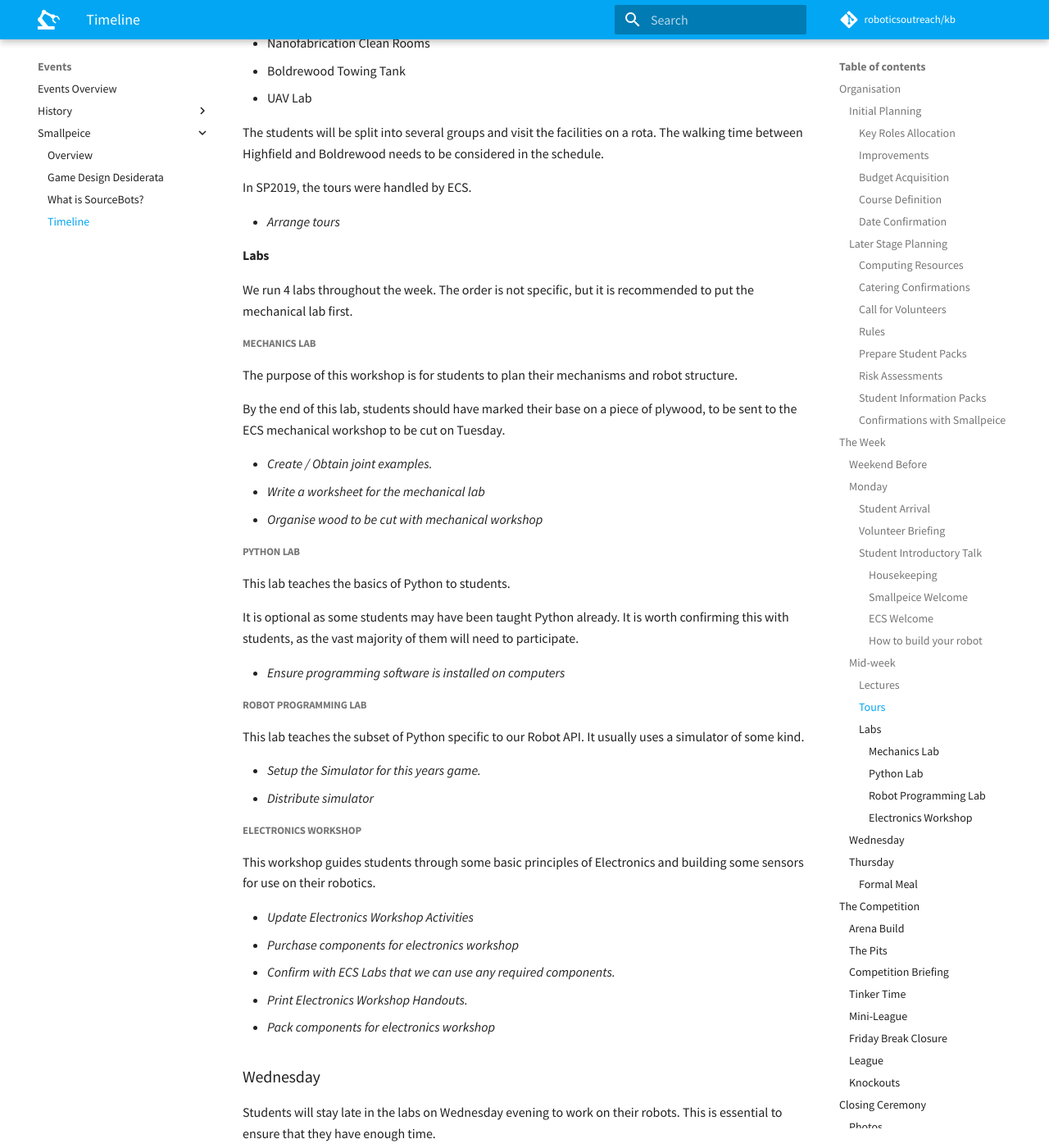
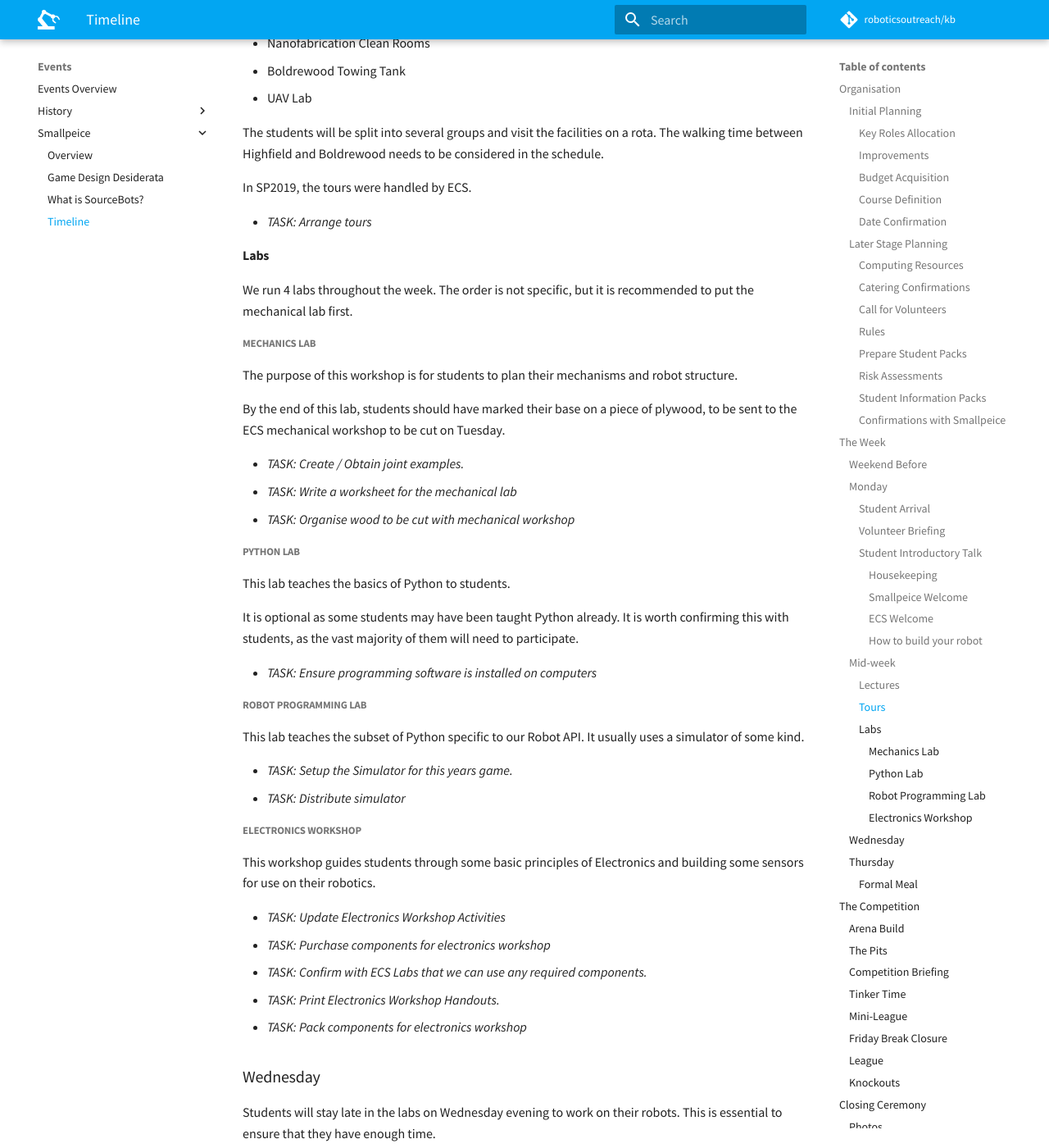
Before and after one commit to roboticsoutreach/kb, an MkDocs documentation site: the page built from docs/events/smallpeice/timeline.md, in a window 1280 px wide and 1400 px high, scrolled down 7712 px. Shown: the whole window at 82% size. Built offline with MkDocs 1.6.1 and Material for MkDocs 9.7.7, drawn with Linux system fonts in a browser that asks for light colours; comment, search, counter and statistics services are not loaded; some of the changed text lies outside the part shown.

Commit message:
Highlight tasks more clearly.

```diff
--- a/docs/events/smallpeice/timeline.md
+++ b/docs/events/smallpeice/timeline.md
@@ -20,8 +20,8 @@ At this stage, we need to work out the organisation and details of the course so
 
 The key leads in each organisation need to be identified. SRO needs a point of contactP to manage discussions with ECS and keep track of tasks. ECS need to select an academic who will be in charge of the course from their end.
 
-- *ECS to select academic lead*
-- *SRO select primary organisational contact*
+- *TASK: ECS to select academic lead*
+- *TASK: SRO select primary organisational contact*
     - SRO usually have a team of people working on organising the summer school, but the University likes to have a name on their list.
 
 #### Improvements
@@ -30,8 +30,8 @@ The key leads in each organisation need to be identified. SRO needs a point of c
 
 Any major improvements that we want to make to the summer school following feedback from the previous year need to be identified.
 
-- *Review Retro from previous year*
-- *Review feedback from Smallpeice*
+- *TASK: Review Retro from previous year*
+- *TASK: Review feedback from Smallpeice*
 
 #### Budget Acquisition
 
@@ -39,9 +39,9 @@ Any major improvements that we want to make to the summer school following feedb
 
 Food, accomodation and evening activities are funded and managed by Smallpeice. The funds required to run the daytime robotics activities come from ECS. In order for ECS to allocate the required fund, a draft budget is required. This can be based on the costs for the previous year + inflation (CPI - Consumer Price Index). Additional planning may be required if changes with new costs are planned (e.g major equipment manufacture).
 
-- *Perform a rough inventory / inventory audit.*
-- *Create and submit a draft budget to ECS*
-- *ECS will confirm budget and provide cost codes.*
+- *TASK: Perform a rough inventory / inventory audit.*
+- *TASK: Create and submit a draft budget to ECS*
+- *TASK: ECS will confirm budget and provide cost codes.*
 
 #### Course Definition
 
@@ -51,7 +51,7 @@ The details of the course need to be confirmed between us, ECS and Smallpeice. I
 
 At the time of writing, the course description from the previous year could not be found.
 
-- *Confirm the course definition*
+- *TASK: Confirm the course definition*
 
 #### Date Confirmation
 
@@ -64,10 +64,10 @@ Proposed dates are usually suggested by Smallpeice after discussions with the un
 - Bar 2 and other spaces in B42
 - (Ideally) Large space near our primary storage - currently B53 / 4025
 
-- *Book Labs*
-- *Book SUSU*
-- *Book rooms for logistics*
-- *Confirm dates with Smallpeice*
+- *TASK: Book Labs*
+- *TASK: Book SUSU*
+- *TASK: Book rooms for logistics*
+- *TASK: Confirm dates with Smallpeice*
 
 ### Later Stage Planning
 
@@ -79,16 +79,16 @@ Proposed dates are usually suggested by Smallpeice after discussions with the un
 
 We need to ensure that the students on the course have sufficient access to the University's computing resources.
 
-- *Confirm conference accounts* (usually done by ECS)
-- *Borrow laptops.* (1 per team.)
+- *TASK: Confirm conference accounts* (usually done by ECS)
+- *TASK: Borrow laptops.* (1 per team.)
 
 #### Catering Confirmations
 
 Whilst SRO do not handle most of the catering, it is important for us to check that it has been booked. We do need to book any breaks taking place in SUSU though, as this cannot be done though Hospitality.
 
-- *Confirm break catering*
-- *Confirm meal catering*
-- *Book breaks with SUSU*
+- *TASK: Confirm break catering*
+- *TASK: Confirm meal catering*
+- *TASK: Book breaks with SUSU*
 
 #### Call for Volunteers
 
@@ -134,11 +134,11 @@ The game for the event should be designed and agreed upon as early as possible i
 
 When designing the game, it is worth reading the [Game Design Desiderata](/events/smallpeice/game-design)
 
-- *Open game idea submissions*
-- *Hold discussion meeting*
-- *Submit final idea*
-- *Finalise Rules into formal document*
-- *Prepare information for Rules Q&A*
+- *TASK: Open game idea submissions*
+- *TASK: Hold discussion meeting*
+- *TASK: Submit final idea*
+- *TASK: Finalise Rules into formal document*
+- *TASK: Prepare information for Rules Q&A*
 
 #### Prepare Student Packs
 
@@ -146,12 +146,12 @@ When designing the game, it is worth reading the [Game Design Desiderata](/event
 
 At the introductory talk each student is given a pack. These bags include printouts of the rules and a map of campus, and prospectuses.
 
-- *Print Rules*
-- *Pack promotional items e.g pens*
-- *Acquire bags*
-- *Print maps of campus* (mark key areas?)
-- *Acquire Prospectuses*
-- *Pack the student packs*
+- *TASK: Print Rules*
+- *TASK: Pack promotional items e.g pens*
+- *TASK: Acquire bags*
+- *TASK: Print maps of campus* (mark key areas?)
+- *TASK: Acquire Prospectuses*
+- *TASK: Pack the student packs*
 
 #### Risk Assessments
 
@@ -163,7 +163,7 @@ Past risk assessments can be found [here](https://github.com/roboticsoutreach/ri
 
 In SP2019, the risk assessments were handled by ECS, working with us to ensure that any risks from the activities were covered.
 
-- *Create Risk Assessment*
+- *TASK: Create Risk Assessment*
 
 #### Student Information Packs
 
@@ -177,7 +177,7 @@ About a month before the event Smallpeice send out the event information and sev
 
 This is mostly handled by ECS.
 
-- *Book car parking for parents for finals*
+- *TASK: Book car parking for parents for finals*
 
 #### Confirmations with Smallpeice
 
@@ -246,7 +246,7 @@ Smallpeice will briefly welcome the students and talk to them after safeguarding
 
 General Outreach / selling of the university.
 
-- *Confirm presenter for ECS Welcome Talk*
+- *TASK: Confirm presenter for ECS Welcome Talk*
 
 ##### How to build your robot
 
@@ -260,8 +260,8 @@ Usually a video to show them what the robots are like. This has historically bee
 
 A demo robot can optionally be used.
 
-- *Prepare Robot Building Presentation*
-- *Prepare Demo Robot*
+- *TASK: Prepare Robot Building Presentation*
+- *TASK: Prepare Demo Robot*
 
 ### Mid-week
 
@@ -271,8 +271,8 @@ The content in this section is free to move around, as the schedule sees fit.
 
 The students attend three academic talks on topics relevant to the course. Each lecture should be an hour long and is usually given by a lecturer within ECS.
 
-- *Find lecturers for three lectures.*
-- *Ensure rooms are booked for lectures*
+- *TASK: Find lecturers for three lectures.*
+- *TASK: Ensure rooms are booked for lectures*
 
 #### Tours
 
@@ -289,7 +289,7 @@ The students will be split into several groups and visit the facilities on a rot
 
 In SP2019, the tours were handled by ECS.
 
-- *Arrange tours*
+- *TASK: Arrange tours*
 
 #### Labs
 
@@ -301,9 +301,9 @@ The purpose of this workshop is for students to plan their mechanisms and robot
 
 By the end of this lab, students should have marked their base on a piece of plywood, to be sent to the ECS mechanical workshop to be cut on Tuesday.
 
-- *Create / Obtain joint examples.*
-- *Write a worksheet for the mechanical lab*
-- *Organise wood to be cut with mechanical workshop*
+- *TASK: Create / Obtain joint examples.*
+- *TASK: Write a worksheet for the mechanical lab*
+- *TASK: Organise wood to be cut with mechanical workshop*
 
 ##### Python Lab
 
@@ -311,24 +311,24 @@ This lab teaches the basics of Python to students.
 
 It is optional as some students may have been taught Python already. It is worth confirming this with students, as the vast majority of them will need to participate.
 
-- *Ensure programming software is installed on computers*
+- *TASK: Ensure programming software is installed on computers*
 
 ##### Robot Programming Lab
 
 This lab teaches the subset of Python specific to our Robot API. It usually uses a simulator of some kind.
 
-- *Setup the Simulator for this years game.*
-- *Distribute simulator*
+- *TASK: Setup the Simulator for this years game.*
+- *TASK: Distribute simulator*
 
 ##### Electronics Workshop
 
 This workshop guides students through some basic principles of Electronics and building some sensors for use on their robotics.
 
-- *Update Electronics Workshop Activities*
-- *Purchase components for electronics workshop*
-- *Confirm with ECS Labs that we can use any required components.*
-- *Print Electronics Workshop Handouts.*
-- *Pack components for electronics workshop*
+- *TASK: Update Electronics Workshop Activities*
+- *TASK: Purchase components for electronics workshop*
+- *TASK: Confirm with ECS Labs that we can use any required components.*
+- *TASK: Print Electronics Workshop Handouts.*
+- *TASK: Pack components for electronics workshop*
 
 ### Wednesday
 
@@ -348,8 +348,8 @@ Notably, we ask a couple of the ECS academics responsible for admissions to come
 
 Students will present their robots during the meal in "lightning talks". They are not informed of the lightning talks until Thursday afternoon.
 
-- *Invite some ECS academics to the formal meal*
-- *Move robots to formal meal venue*
+- *TASK: Invite some ECS academics to the formal meal*
+- *TASK: Move robots to formal meal venue*
 
 ## The Competition
 
@@ -361,15 +361,15 @@ The arena is built in the Cube. There are not any other suitable locations on ca
 
 The Cube will need to be prepared for the competition, which will take the majority of the week.
 
-- *Arrange for Estates and Facilities to move arena parts to the Cube*
-- *Purchase arena construction materials*
-- *Hire any materials needed for the arena (Scaff / Truss)*
-- *Book Tables and Chairs from SUSU*
-- *Book tech from SUSU*
-- *Obtain screens for the arena.*
-- *Plan arena lighting*
-- *Print arena markers (if using vision)*
-- *Print signage for Cube*
+- *TASK: Arrange for Estates and Facilities to move arena parts to the Cube*
+- *TASK: Purchase arena construction materials*
+- *TASK: Hire any materials needed for the arena (Scaff / Truss)*
+- *TASK: Book Tables and Chairs from SUSU*
+- *TASK: Book tech from SUSU*
+- *TASK: Obtain screens for the arena.*
+- *TASK: Plan arena lighting*
+- *TASK: Print arena markers (if using vision)*
+- *TASK: Print signage for Cube*
 
 ### The Pits
 
@@ -381,9 +381,9 @@ There should also be an area for testing robots.
 
 Pit placement per team should account for any accessibility requirements of Teams Members and Mentors.
 
-- *Plan Team Pit Layout*
-- *Arrange for power distro to pits*
-- *Build Team Pits*
+- *TASK: Plan Team Pit Layout*
+- *TASK: Arrange for power distro to pits*
+- *TASK: Build Team Pits*
 
 The pits for Smallpeice have always been on Bar 2, although this was not enough room for SP2019.
 
@@ -397,13 +397,13 @@ Tinker Time is a period during which teams can test their robots in the arena.
 
 In the past, time allocations have been managed on a whiteboard. However, with a large number of teams, it is probably worth scheduling this in advance.
 
-- *Schedule Tinker Time*
+- *TASK: Schedule Tinker Time*
 
 ### Mini-League
 
 In SP2019, a mini-league was run instead of tinker time.
 
-- *Schedule the mini-league*
+- *TASK: Schedule the mini-league*
 
 ### Friday Break Closure
 
@@ -411,25 +411,25 @@ In the past, during the Friday morning break, the Cube is closed to students. Th
 
 House lights are turned off, and the arena lighting setup is turned on. The music is swapped to the epic playlist, starting on the preselected intro song.
 
-- *Plan competition intro sequence*
+- *TASK: Plan competition intro sequence*
 
 ### League
 
 The league is the vast majority of matches and scores and used to seed the knockouts.
 
-- *Prepare League schedule*
+- *TASK: Prepare League schedule*
 
 ### Knockouts
 
 The knockouts determine the winner of the competition.
 
-- *Prepare knockout schedule*
+- *TASK: Prepare knockout schedule*
 
 ## Closing Ceremony
 
 After the final match, the arena is cleared of any props to prepare for the closing ceremony.
 
-- *Plan closing ceremony*
+- *TASK: Plan closing ceremony*
 
 ### Photos
 
@@ -444,7 +444,7 @@ We need to work with Smallpeice at this point to ensure that media consent is ob
 
 Our Guest speaker (usually Head of ECS) will give a short speech about the university, and the students' achievements during the week.
 
-- *Arrange for guest speaker*
+- *TASK: Arrange for guest speaker*
 
 ### Prizegiving
 
@@ -460,16 +460,16 @@ The following prizes have been traditionally given:
   - It is usually the same prize as first place.
   - This is often the robot which volunteers believe should have won, but didn't.
 
-- *Purchase prizes*
-- *Design certificates*
-- *Design awards cards*
-- *Print certificates and awards cards*
+- *TASK: Purchase prizes*
+- *TASK: Design certificates*
+- *TASK: Design awards cards*
+- *TASK: Print certificates and awards cards*
 
 ## Pack Down
 
 This process involves getting out of SUSU before they shut, and begins immediately after the students have left. It often continues onto Saturday.
 
-- *Schedule packdown*
+- *TASK: Schedule packdown*
 
 ## Attributions
 
```
